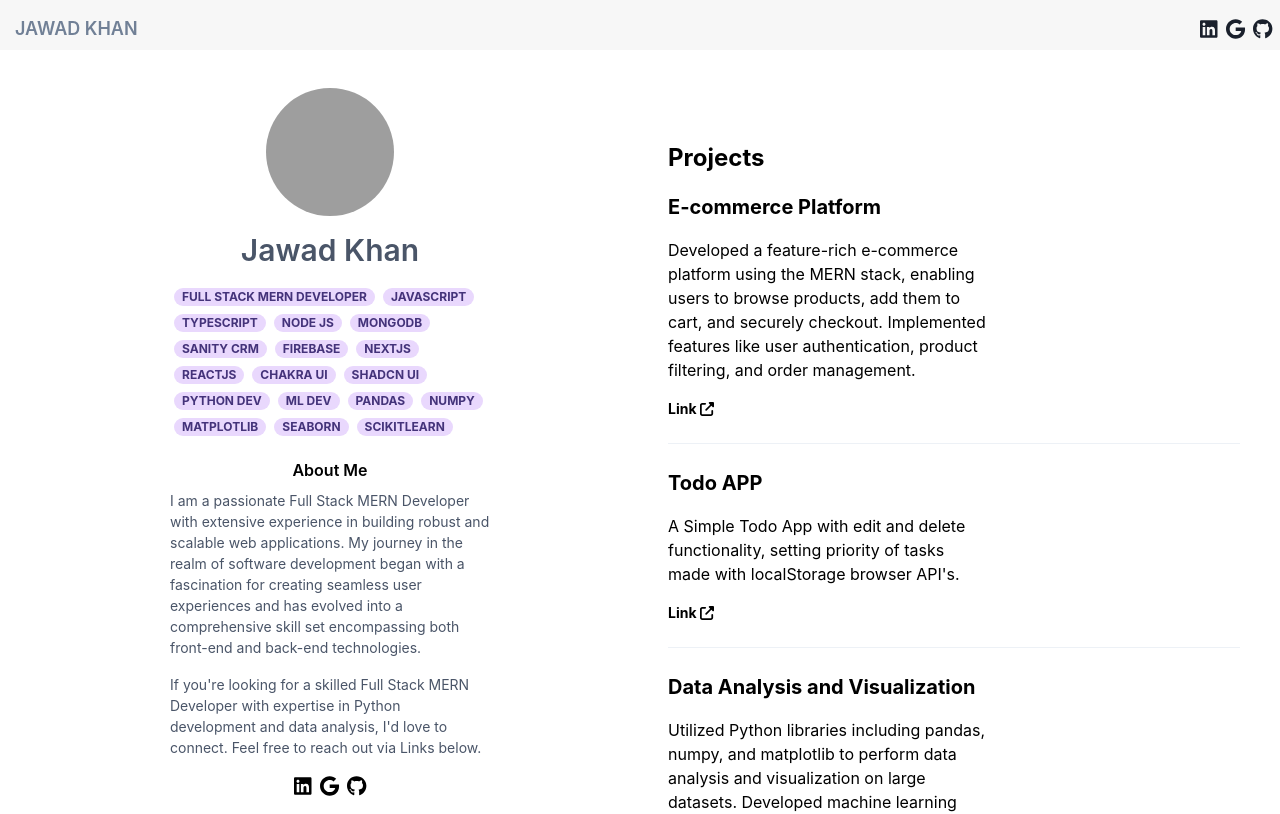
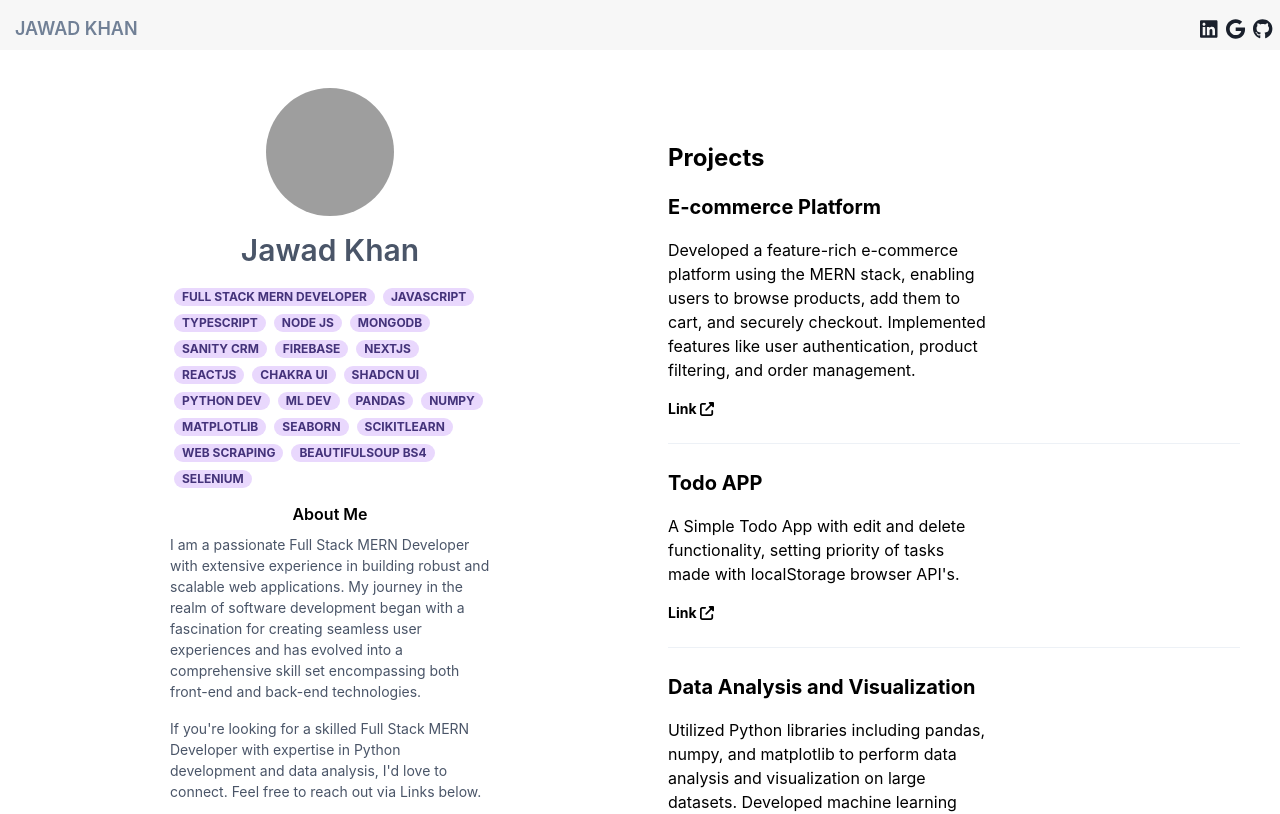
Before and after one commit to JawadKhan65/MyPort, a React (Create React App) app: page / in a window 1280 px wide. Shown: the top 814 px of the page. Built offline with nearby package versions, Linux system fonts and the light colour scheme; grey boxes are pictures that could not be loaded.

Commit message:
added web scraping skills

```diff
--- a/src/Components/ProfileCard.jsx
+++ b/src/Components/ProfileCard.jsx
@@ -36,6 +36,9 @@ const ProfileCard = () => {
         "Matplotlib",
         "Seaborn",
         "ScikitLearn",
+        "Web Scraping",
+        "BeautifulSoup bs4",
+        "Selenium"
     ];
 
     return (
```
